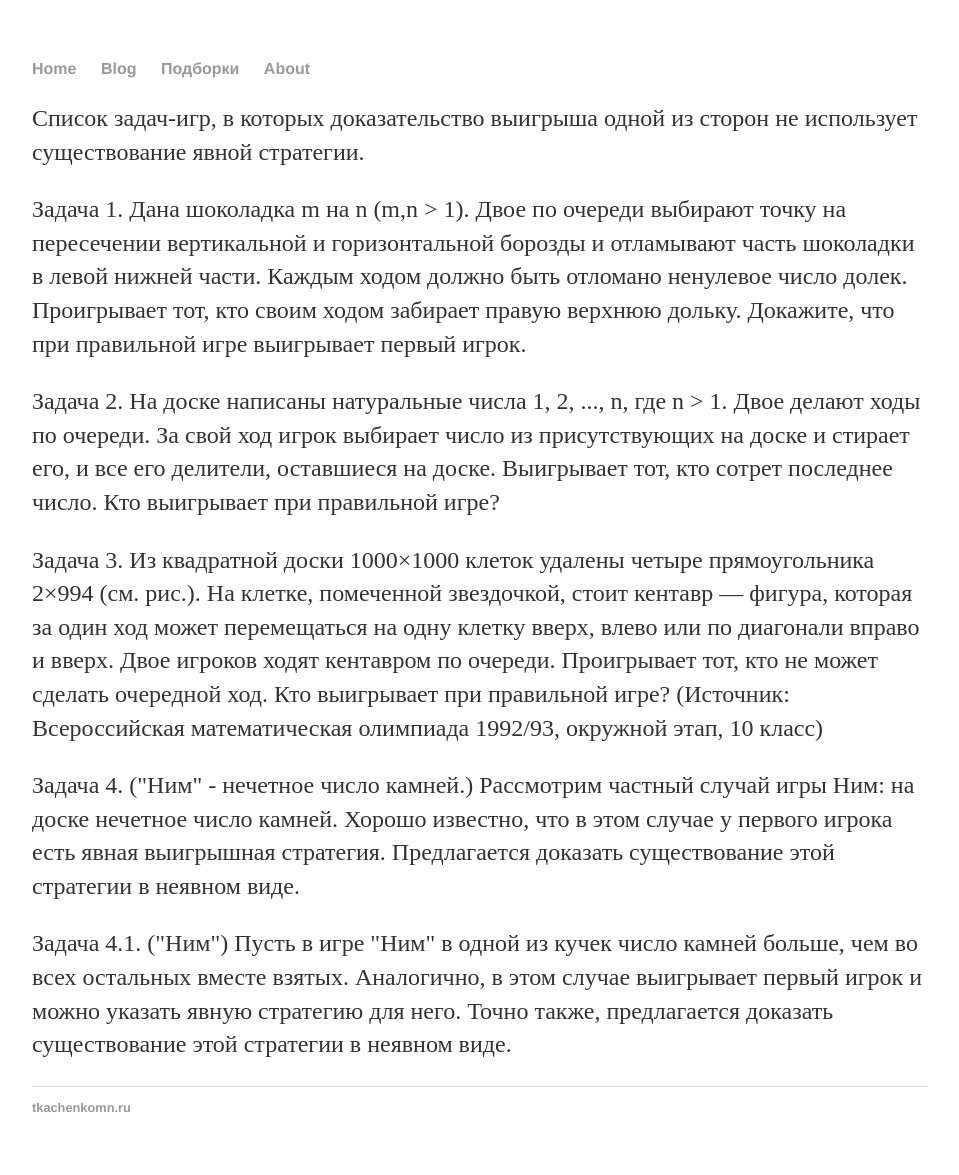
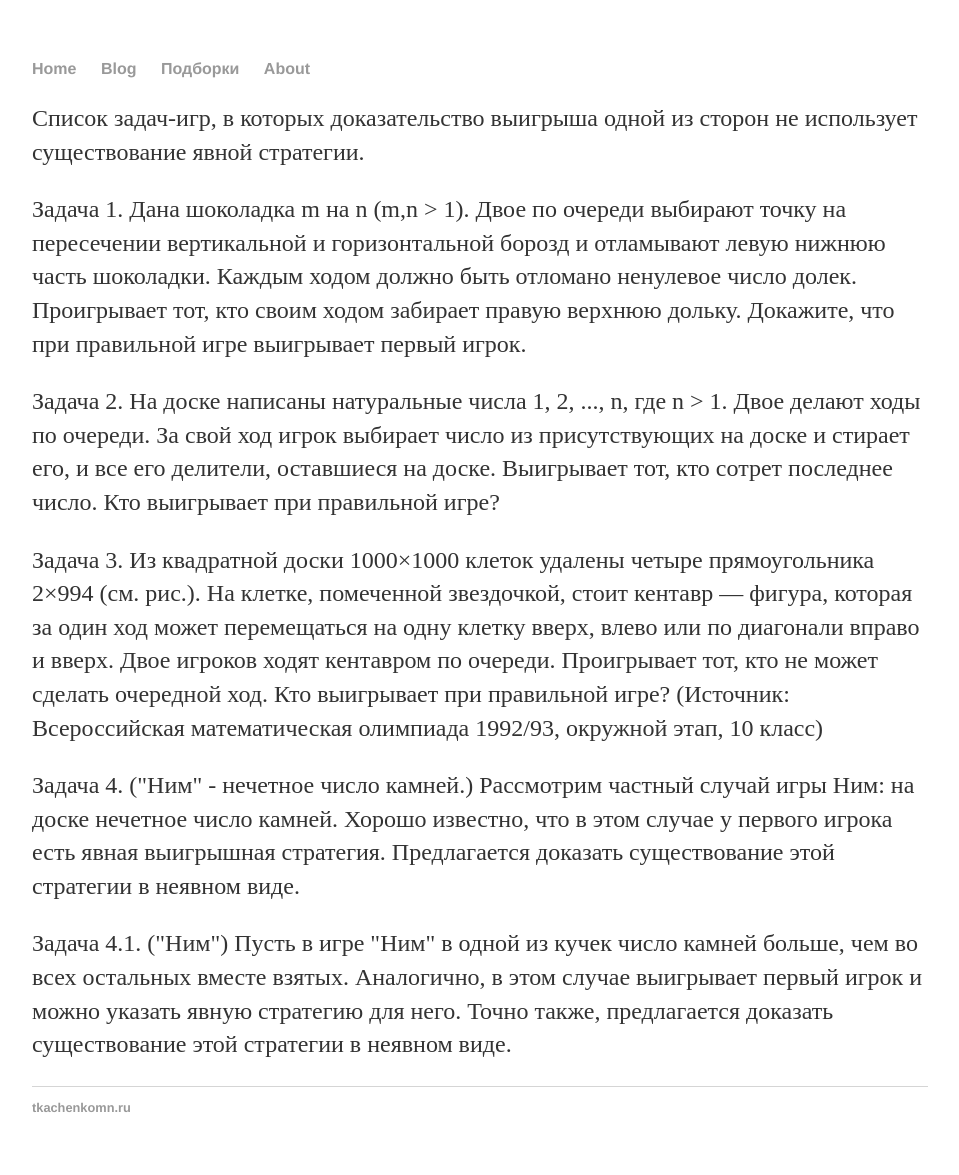
Before and after one commit to mathgems/mathgems.github.io, a Jekyll site: the page built from selected/implicit-strategy-games.html, in a window 1280 px wide. Shown: the whole page, without its empty margins (160-1119 px from the left). Built offline with Jekyll 4.4.1, drawn with Linux system fonts in a browser that asks for light colours.

Commit message:
Update implicit-strategy-games.html

```diff
--- a/selected/implicit-strategy-games.html
+++ b/selected/implicit-strategy-games.html
@@ -6,7 +6,7 @@ title: Игры с неявной стратегией - tmn, ttt
 
 <p>Список задач-игр, в которых доказательство выигрыша одной из сторон не использует существование явной стратегии.</p>
 
-<p>Задача 1. Дана шоколадка m на n (m,n > 1). Двое по очереди выбирают точку на пересечении вертикальной и горизонтальной борозды и отламывают часть шоколадки в левой нижней части. Каждым ходом должно быть отломано ненулевое число долек. Проигрывает тот, кто своим ходом забирает правую верхнюю дольку. Докажите, что при правильной игре выигрывает первый игрок.</p>
+<p>Задача 1. Дана шоколадка m на n (m,n > 1). Двое по очереди выбирают точку на пересечении вертикальной и горизонтальной борозд и отламывают левую нижнюю часть шоколадки. Каждым ходом должно быть отломано ненулевое число долек. Проигрывает тот, кто своим ходом забирает правую верхнюю дольку. Докажите, что при правильной игре выигрывает первый игрок.</p>
 
 <p>Задача 2. На доске написаны натуральные числа 1, 2, ..., n, где n > 1. Двое делают ходы по очереди. За свой ход игрок выбирает число из присутствующих на доске и стирает его, и все его делители, оставшиеся на доске. Выигрывает тот, кто сотрет последнее число. Кто выигрывает при правильной игре?</p>
 
```
